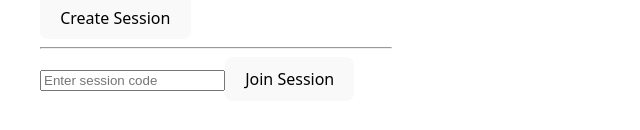
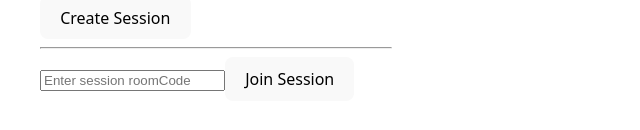
Before and after one commit to RishanSubagar/the-wizard, a React (Vite) app in the folder client/: page / in a window 1280 px wide. Shown: the part 414-544 px from the top of the page, without its empty margins (0-640 px from the left). Built offline with nearby package versions, Linux system fonts and the light colour scheme.

Commit message:
Rename code to roomCode

```diff
--- a/client/src/App.tsx
+++ b/client/src/App.tsx
@@ -7,7 +7,7 @@ export default function App() {
     <BrowserRouter>
       <Routes>
         <Route path="/" element={<Home />} />
-        <Route path="/session/:code" element={<Session />} />
+        <Route path="/session/:roomCode" element={<Session />} />
       </Routes>
     </BrowserRouter>
   );
--- a/client/src/pages/Home.tsx
+++ b/client/src/pages/Home.tsx
@@ -3,20 +3,20 @@ import { useNavigate } from "react-router-dom";
 import socket from "../socket";
 
 export default function Home() {
-    const [code, setCode] = useState<string>("");
+    const [roomCode, setCode] = useState<string>("");
     const navigate = useNavigate();
 
     const createSession = () => {
         socket.emit("create-session");
 
-        socket.once("session-created", ({ code }: { code: string}) => {
-            navigate(`/session/${code}`);
+        socket.once("session-created", ({ roomCode }: { roomCode: string}) => {
+            navigate(`/session/${roomCode}`);
         });
     };
 
     const joinSession = () => {
-        socket.emit("join-session", { code });
-        navigate(`/session/${code}`);
+        socket.emit("join-session", { roomCode });
+        navigate(`/session/${roomCode}`);
     }
 
     return (
@@ -28,8 +28,8 @@ export default function Home() {
         <hr />
 
         <input
-        placeholder="Enter session code"
-        value={code}
+        placeholder="Enter session roomCode"
+        value={roomCode}
         onChange={(e) => setCode(e.target.value.toUpperCase())}
         />
         <button onClick={joinSession}>Join Session</button>
--- a/client/src/pages/Session.tsx
+++ b/client/src/pages/Session.tsx
@@ -3,7 +3,7 @@ import { useEffect, useState } from "react";
 import socket from "../socket"
 
 export default function Session() {
-    const { code } = useParams();
+    const { roomCode } = useParams();
     const [players, setPlayers] = useState(0);
 
     useEffect(() => {
@@ -18,7 +18,7 @@ export default function Session() {
 
     return (
         <div style={{ padding: 40 }}>
-            <h2>Session Code: {code}</h2>
+            <h2>Session Code: {roomCode}</h2>
             <p>Players connected: {players}</p>
         </div>
     )
```
Also changed, not shown: package.json (deleted, +0 -9 lines), 1 other file (tests, documents, lock files or other folders).
